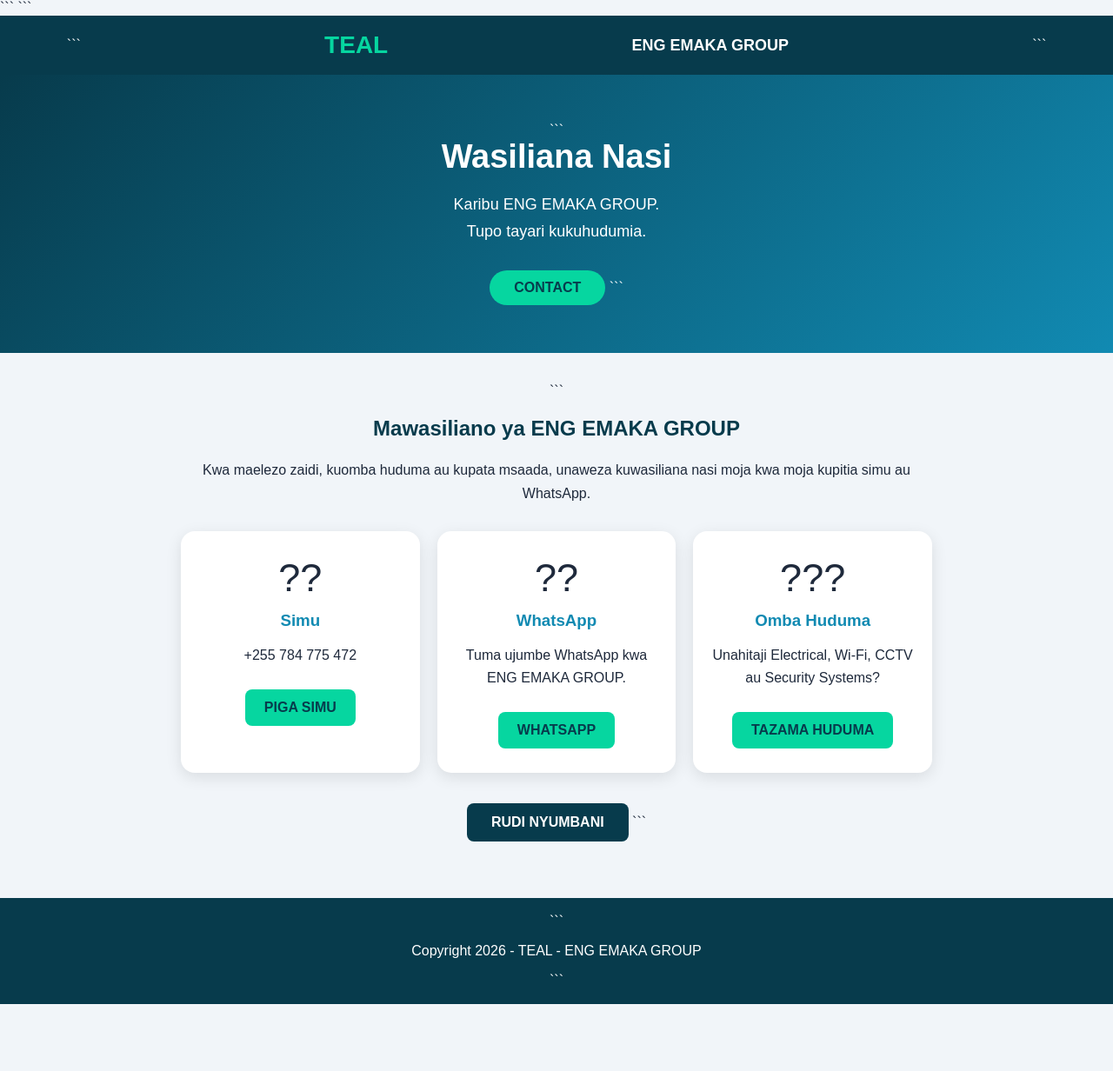
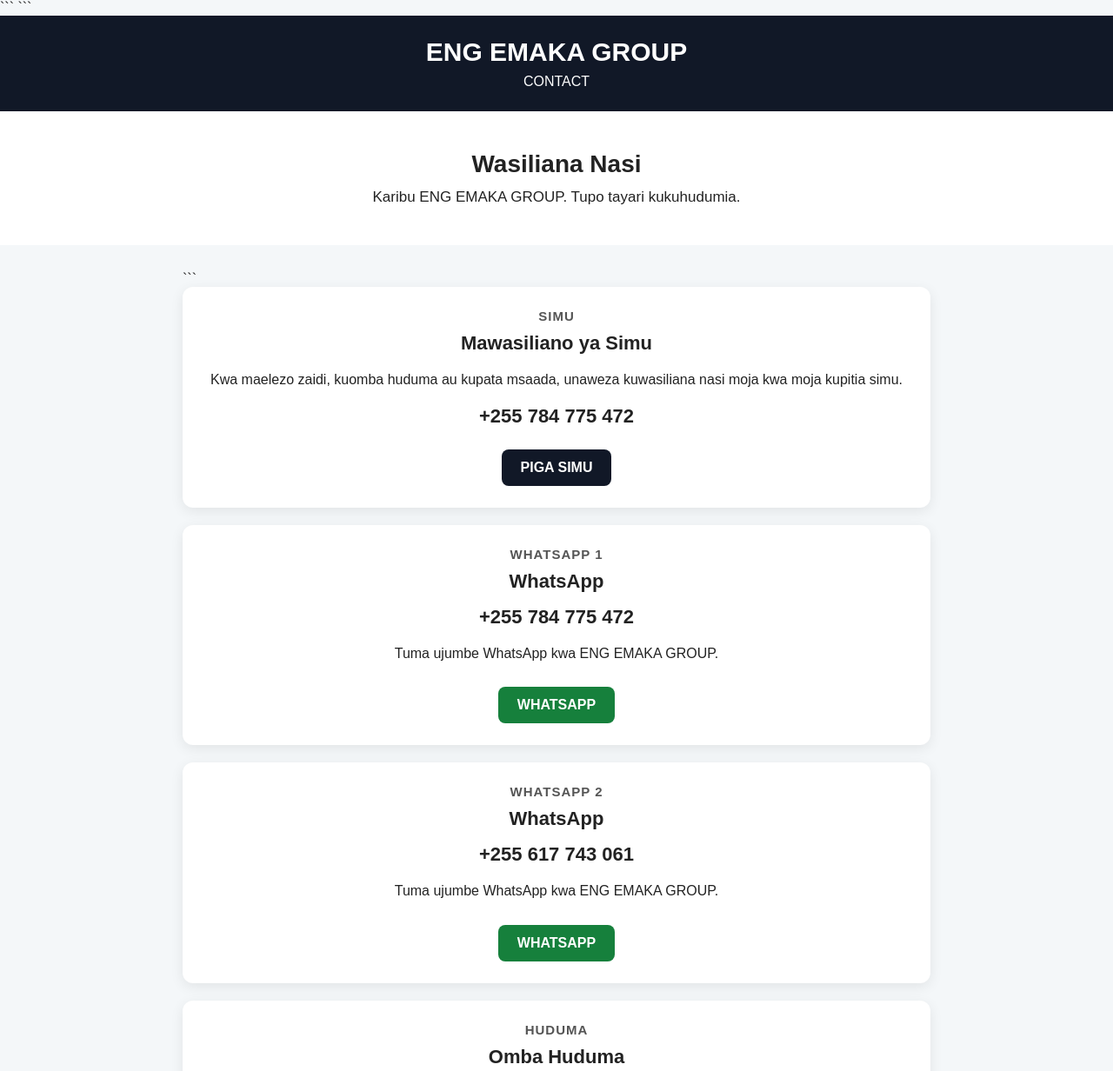
Before and after one commit to directorfreemaxy17-sudo/ENG-EMAKA-GROUP, a plain HTML site: page contact.html in a window 1280 px wide. Shown: the top 1232 px of the page at 87% size. Before the commit the page ends 1155 px from the top, so only its background shows below. Drawn offline with Linux system fonts and the light colour scheme.

Commit message:
Update contact.html

````diff
--- a/contact.html
+++ b/contact.html
@@ -4,10 +4,9 @@
 <head>
     <meta charset="UTF-8">
     <meta name="viewport" content="width=device-width, initial-scale=1.0">
+    <title>CONTACT - ENG EMAKA GROUP</title>
 
 ```
-<title>CONTACT - ENG EMAKA GROUP</title>
-
 <style>
     * {
         box-sizing: border-box;
@@ -16,154 +15,118 @@
     body {
         margin: 0;
         font-family: Arial, sans-serif;
-        background: #f1f5f9;
-        color: #1e293b;
+        background: #f4f7f9;
+        color: #222;
     }
 
-    .top {
-        background: #073b4c;
+    header {
+        background: #111827;
         color: white;
-        padding: 18px 6%;
-        display: flex;
-        justify-content: space-between;
-        align-items: center;
-        flex-wrap: wrap;
-        gap: 10px;
+        text-align: center;
+        padding: 25px 15px;
     }
 
-    .logo {
-        font-size: 28px;
-        font-weight: bold;
-        color: #06d6a0;
+    header h1 {
+        margin: 0;
+        font-size: 30px;
     }
 
-    .group {
-        font-size: 18px;
+    header p {
+        margin: 8px 0 0;
+        font-size: 16px;
+    }
+
+    .hero {
+        text-align: center;
+        padding: 45px 20px;
+        background: white;
+    }
+
+    .hero h2 {
+        margin: 0 0 12px;
+        font-size: 28px;
+    }
+
+    .hero p {
+        font-size: 17px;
+        margin: 0;
+    }
+
+    .container {
+        max-width: 900px;
+        margin: 30px auto;
+        padding: 0 20px;
+    }
+
+    .box {
+        background: white;
+        padding: 25px;
+        margin-bottom: 20px;
+        border-radius: 12px;
+        box-shadow: 0 4px 15px rgba(0,0,0,0.08);
+        text-align: center;
+    }
+
+    .box h3 {
+        margin-top: 10px;
+        margin-bottom: 10px;
+        font-size: 22px;
+    }
+
+    .label {
+        font-size: 15px;
+        font-weight: bold;
+        letter-spacing: 1px;
+        color: #555;
+    }
+
+    .box p {
+        line-height: 1.6;
+    }
+
+    .phone {
+        font-size: 22px;
+        font-weight: bold;
+        margin: 15px 0;
+    }
+
+    .button {
+        display: inline-block;
+        padding: 12px 22px;
+        margin-top: 10px;
+        background: #111827;
+        color: white;
+        text-decoration: none;
+        border-radius: 8px;
         font-weight: bold;
     }
 
-    .hero {
-        background: linear-gradient(135deg, #073b4c, #118ab2);
-        color: white;
-        text-align: center;
-        padding: 55px 20px;
+    .button:hover {
+        opacity: 0.85;
     }
 
-    .hero h1 {
-        font-size: 38px;
-        margin: 0 0 15px;
+    .whatsapp {
+        background: #16803c;
     }
 
-    .hero p {
-        font-size: 18px;
-        line-height: 1.7;
-    }
-
-    .badge {
-        display: inline-block;
-        background: #06d6a0;
-        color: #073b4c;
-        padding: 11px 28px;
-        border-radius: 25px;
-        font-weight: bold;
-        margin-top: 12px;
-    }
-
-    .content {
-        max-width: 900px;
-        margin: auto;
-        padding: 35px 18px;
-        text-align: center;
-    }
-
-    .content h2 {
-        color: #073b4c;
-    }
-
-    .intro {
-        line-height: 1.7;
-        margin-bottom: 30px;
-    }
-
-    .contact-list {
-        display: grid;
-        grid-template-columns: repeat(auto-fit, minmax(230px, 1fr));
-        gap: 20px;
-    }
-
-    .contact-card {
-        background: white;
-        padding: 28px 20px;
-        border-radius: 16px;
-        box-shadow: 0 5px 18px rgba(0,0,0,0.10);
-    }
-
-    .contact-icon {
-        font-size: 45px;
-        margin-bottom: 12px;
-    }
-
-    .contact-card h3 {
-        color: #118ab2;
-        margin: 10px 0;
-    }
-
-    .contact-card p {
-        line-height: 1.6;
-    }
-
-    .contact-card a {
-        display: inline-block;
-        margin-top: 10px;
-        padding: 12px 22px;
+    .back {
+        display: block;
+        width: fit-content;
+        margin: 30px auto;
+        padding: 12px 25px;
+        background: #555;
+        color: white;
+        text-decoration: none;
         border-radius: 8px;
-        background: #06d6a0;
-        color: #073b4c;
-        text-decoration: none;
         font-weight: bold;
     }
 
-    .contact-card a:hover {
-        background: #04b989;
-    }
-
-    .back {
-        display: inline-block;
-        margin: 35px 0 10px;
-        padding: 13px 28px;
-        background: #073b4c;
-        color: white;
-        text-decoration: none;
-        font-weight: bold;
-        border-radius: 8px;
-    }
-
-    .back:hover {
-        background: #118ab2;
-    }
-
     footer {
-        background: #073b4c;
+        background: #111827;
         color: white;
         text-align: center;
-        padding: 18px;
-        margin-top: 20px;
-    }
-
-    @media (max-width: 500px) {
-
-        .top {
-            justify-content: center;
-            text-align: center;
-        }
-
-        .hero h1 {
-            font-size: 29px;
-        }
-
-        .hero p {
-            font-size: 16px;
-        }
+        padding: 20px;
+        margin-top: 40px;
     }
 </style>
 ```
@@ -172,149 +135,105 @@
 
 <body>
 
-<header class="top">
-
-```
-<div class="logo">
-    TEAL
-</div>
-
-<div class="group">
-    ENG EMAKA GROUP
-</div>
-```
-
+<header>
+    <h1>ENG EMAKA GROUP</h1>
+    <p>CONTACT</p>
 </header>
 
 <section class="hero">
+    <h2>Wasiliana Nasi</h2>
+    <p>Karibu ENG EMAKA GROUP. Tupo tayari kukuhudumia.</p>
+</section>
+
+<div class="container">
 
 ```
-<h1>
-    Wasiliana Nasi
-</h1>
+<div class="box">
+    <div class="label">SIMU</div>
+
+    <h3>Mawasiliano ya Simu</h3>
 
     <p>
-    Karibu ENG EMAKA GROUP.<br>
-    Tupo tayari kukuhudumia.
+        Kwa maelezo zaidi, kuomba huduma au kupata msaada,
+        unaweza kuwasiliana nasi moja kwa moja kupitia simu.
     </p>
 
-<div class="badge">
-    CONTACT
-</div>
-```
-
-</section>
-
-<section class="content">
-
-```
-<h2>
-    Mawasiliano ya ENG EMAKA GROUP
-</h2>
-
-<p class="intro">
-    Kwa maelezo zaidi, kuomba huduma au kupata
-    msaada, unaweza kuwasiliana nasi moja kwa moja
-    kupitia simu au WhatsApp.
-</p>
-
-
-<div class="contact-list">
-
-
-    <!-- SIMU -->
-
-    <div class="contact-card">
-
-        <div class="contact-icon">
-            ??
+    <div class="phone">
+        +255 784 775 472
     </div>
 
-        <h3>
-            Simu
-        </h3>
-
-        <p>
-            +255 784 775 472
-        </p>
-
-        <a href="tel:+255784775472">
+    <a class="button" href="tel:+255784775472">
         PIGA SIMU
     </a>
-
 </div>
 
 
-    <!-- WHATSAPP -->
+<div class="box">
+    <div class="label">WHATSAPP 1</div>
 
-    <div class="contact-card">
+    <h3>WhatsApp</h3>
 
-        <div class="contact-icon">
-            ??
+    <div class="phone">
+        +255 784 775 472
     </div>
 
-        <h3>
-            WhatsApp
-        </h3>
-
     <p>
-            Tuma ujumbe WhatsApp
-            kwa ENG EMAKA GROUP.
+        Tuma ujumbe WhatsApp kwa ENG EMAKA GROUP.
     </p>
 
-        <a
+    <a class="button whatsapp"
        href="https://wa.me/255784775472"
        target="_blank">
         WHATSAPP
     </a>
-
 </div>
 
 
-    <!-- HUDUMA -->
+<div class="box">
+    <div class="label">WHATSAPP 2</div>
 
-    <div class="contact-card">
+    <h3>WhatsApp</h3>
 
-        <div class="contact-icon">
-            ???
+    <div class="phone">
+        +255 617 743 061
     </div>
 
-        <h3>
-            Omba Huduma
-        </h3>
+    <p>
+        Tuma ujumbe WhatsApp kwa ENG EMAKA GROUP.
+    </p>
+
+    <a class="button whatsapp"
+       href="https://wa.me/255617743061"
+       target="_blank">
+        WHATSAPP
+    </a>
+</div>
+
+
+<div class="box">
+    <div class="label">HUDUMA</div>
+
+    <h3>Omba Huduma</h3>
 
     <p>
-            Unahitaji Electrical, Wi-Fi,
+        Unahitaji Electrical, Wi-Fi, Networking,
         CCTV au Security Systems?
     </p>
 
-        <a href="service.html">
+    <a class="button" href="service.html">
         TAZAMA HUDUMA
     </a>
-
 </div>
 
-
-</div>
-
-
-<a
-    class="back"
-    href="index.html">
+<a class="back" href="index.html">
     RUDI NYUMBANI
 </a>
 ```
 
-</section>
+</div>
 
 <footer>
-
-```
-<p>
-    Copyright 2026 - TEAL - ENG EMAKA GROUP
-</p>
-```
-
+    Copyright 2026 - ENG EMAKA GROUP
 </footer>
 
 </body>
````
Lines whose indentation alone changed are shown as unchanged.
